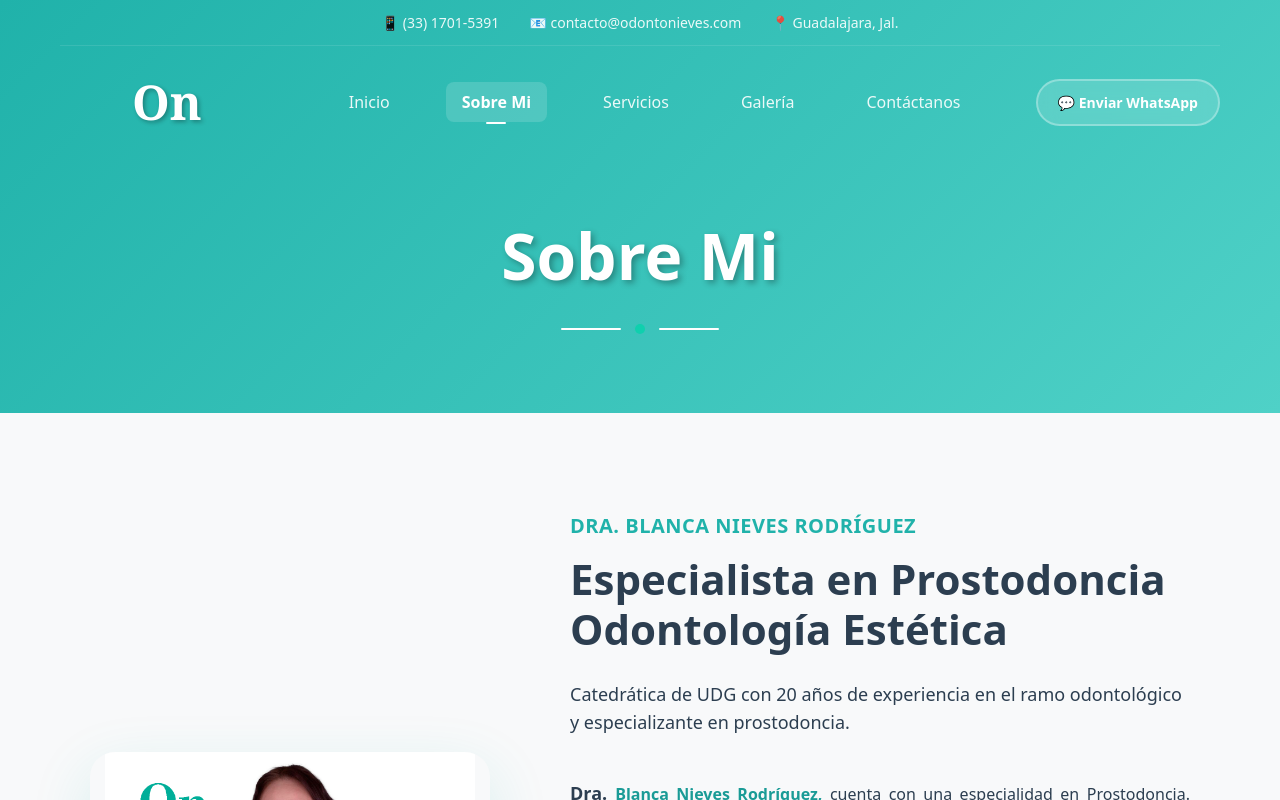
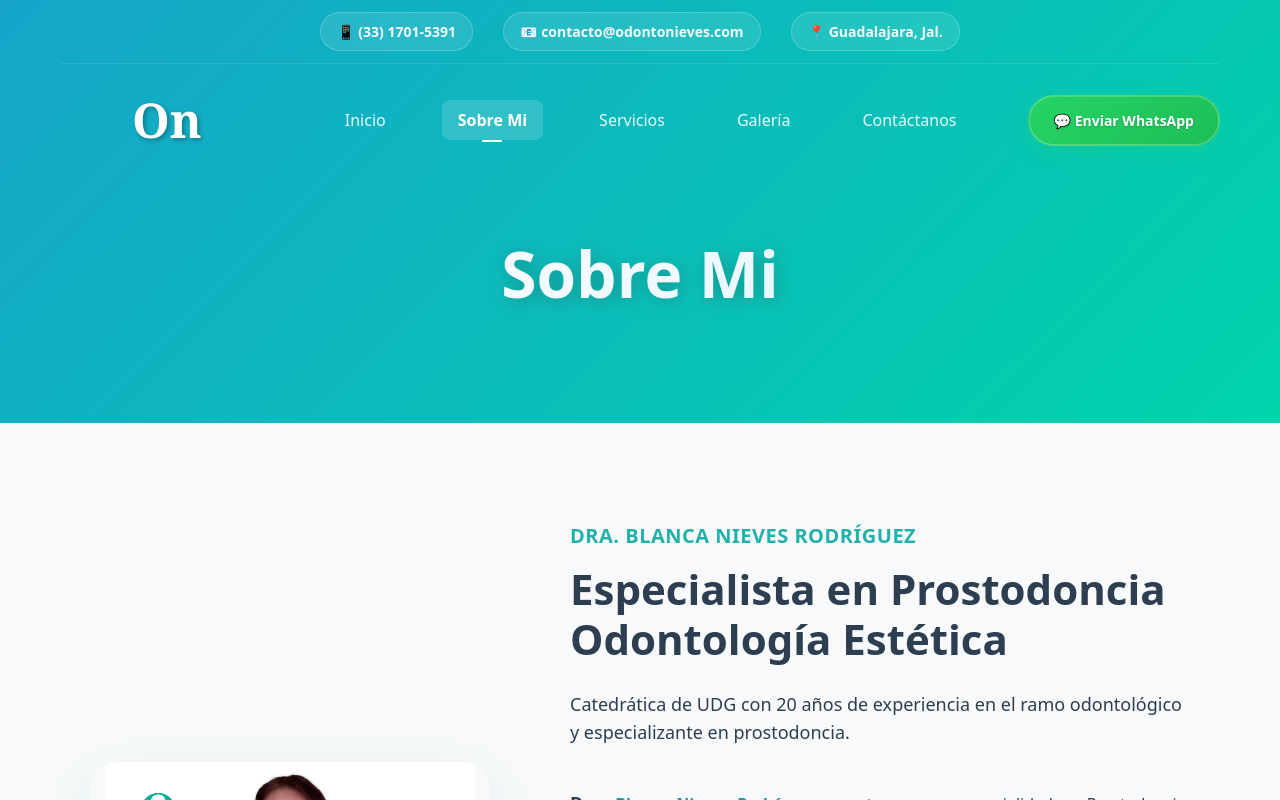
Before and after one commit to Jan-Amixtlan/odonto-nieves, a React (Vite) app: page /about in a window 1280 px wide. Built offline with nearby package versions, Linux system fonts and the light colour scheme.

Commit message:
Enhance PageHeader styles with gradient background and improved contact item design; remove title decoration for a cleaner look

```diff
--- a/src/Components/PageHeader/PageHeader.css
+++ b/src/Components/PageHeader/PageHeader.css
@@ -11,11 +11,17 @@
 }
 
 .page-header {
-    background: linear-gradient(135deg, var(--turquesa-principal) 0%, var(--azul-claro) 100%);
+    background: linear-gradient(135deg,
+        #1a365d 0%,
+        #2b77e8 25%,
+        #00d4aa 75%,
+        #20b2aa 100%);
     color: var(--blanco-puro);
     position: relative;
     overflow: hidden;
     transition: all 0.3s ease;
+    background-size: 400% 400%;
+    animation: gradientShift 8s ease-in-out infinite;
 }
 
 .page-header.scrolled {
@@ -45,12 +51,26 @@
 }
 
 .contact-item {
-    color: rgba(255, 255, 255, 0.9);
+    color: rgba(255, 255, 255, 0.95);
     font-size: 14px;
-    font-weight: 500;
+    font-weight: 600;
     display: flex;
     align-items: center;
-    gap: 5px;
+    gap: 8px;
+    padding: 8px 16px;
+    background: rgba(255, 255, 255, 0.1);
+    border-radius: 20px;
+    backdrop-filter: blur(10px);
+    border: 1px solid rgba(255, 255, 255, 0.2);
+    transition: all 0.3s ease;
+    cursor: pointer;
+}
+
+.contact-item:hover {
+    background: rgba(255, 255, 255, 0.2);
+    transform: translateY(-2px);
+    box-shadow: 0 4px 15px rgba(0, 0, 0, 0.2);
+    border-color: rgba(255, 255, 255, 0.4);
 }
 
 /* Header Main */
@@ -126,26 +146,32 @@
 
 /* WhatsApp Button */
 .whatsapp-btn {
-    background: rgba(255, 255, 255, 0.15);
+    background: linear-gradient(135deg,
+        #25d366 0%,
+        #1ebe57 100%);
     color: var(--blanco-puro);
-    border: 2px solid rgba(255, 255, 255, 0.3);
-    padding: 12px 20px;
+    border: 2px solid rgba(255, 255, 255, 0.2);
+    padding: 14px 24px;
     border-radius: 50px;
     font-size: 14px;
     font-weight: 600;
     cursor: pointer;
     display: flex;
     align-items: center;
-    gap: 8px;
-    transition: all 0.3s ease;
-    backdrop-filter: blur(10px);
+    gap: 10px;
+    transition: all 0.4s cubic-bezier(0.25, 0.46, 0.45, 0.94);
+    backdrop-filter: blur(15px);
+    box-shadow: 0 6px 20px rgba(37, 211, 102, 0.3);
+    text-shadow: 0 1px 2px rgba(0, 0, 0, 0.2);
 }
 
 .whatsapp-btn:hover {
-    background: rgba(255, 255, 255, 0.25);
-    border-color: rgba(255, 255, 255, 0.5);
-    transform: translateY(-2px);
-    box-shadow: 0 6px 20px rgba(0, 0, 0, 0.2);
+    background: linear-gradient(135deg,
+        #1ebe57 0%,
+        #25d366 100%);
+    border-color: rgba(255, 255, 255, 0.4);
+    transform: translateY(-3px) scale(1.02);
+    box-shadow: 0 10px 30px rgba(37, 211, 102, 0.5);
 }
 
 /* Mobile Menu Toggle */
@@ -272,37 +298,19 @@
 .page-title {
     font-size: 64px;
     font-weight: 700;
-    color: var(--blanco-puro);
+    background: linear-gradient(135deg,
+        #ffffff 0%,
+        #f0f9ff 50%,
+        #e0f2fe 100%);
+    -webkit-background-clip: text;
+    -webkit-text-fill-color: transparent;
+    background-clip: text;
     margin: 0 0 30px 0;
     line-height: 1.2;
-    text-shadow: 3px 3px 6px rgba(0, 0, 0, 0.3);
-    animation: fadeInUp 0.8s ease forwards;
+    filter: drop-shadow(3px 3px 6px rgba(0, 0, 0, 0.3));
+    animation: fadeInUp 0.8s ease forwards, titleGlow 3s ease-in-out infinite;
 }
 
-.title-decoration {
-    display: flex;
-    align-items: center;
-    justify-content: center;
-    gap: 15px;
-    animation: fadeIn 1s ease forwards;
-    animation-delay: 0.3s;
-    opacity: 0;
-}
-
-.decoration-line {
-    width: 60px;
-    height: 2px;
-    background: var(--blanco-puro);
-    border-radius: 1px;
-}
-
-.decoration-dot {
-    width: 8px;
-    height: 8px;
-    background: var(--blanco-puro);
-    border-radius: 50%;
-    animation: pulse 2s ease-in-out infinite;
-}
 
 /* Header Wave */
 .header-wave {
@@ -345,16 +353,31 @@
 }
 
 @keyframes pulse {
-
-    0%,
-    100% {
+    0%, 100% {
         transform: scale(1);
         opacity: 1;
     }
-
     50% {
         transform: scale(1.3);
         opacity: 0.7;
+    }
+}
+
+@keyframes gradientShift {
+    0%, 100% {
+        background-position: 0% 50%;
+    }
+    50% {
+        background-position: 100% 50%;
+    }
+}
+
+@keyframes titleGlow {
+    0%, 100% {
+        filter: drop-shadow(3px 3px 6px rgba(0, 0, 0, 0.3));
+    }
+    50% {
+        filter: drop-shadow(3px 3px 15px rgba(255, 255, 255, 0.2));
     }
 }
 
--- a/src/Components/PageHeader/PageHeader.jsx
+++ b/src/Components/PageHeader/PageHeader.jsx
@@ -129,11 +129,6 @@ const PageHeader = ({ title = "Sobre Mi", currentPage = "sobre-mi" }) => {
             <div className="title-section">
                 <div className="title-container">
                     <h1 className="page-title">{title}</h1>
-                    <div className="title-decoration">
-                        <div className="decoration-line"></div>
-                        <div className="decoration-dot"></div>
-                        <div className="decoration-line"></div>
-                    </div>
                 </div>
             </div>
 
```
